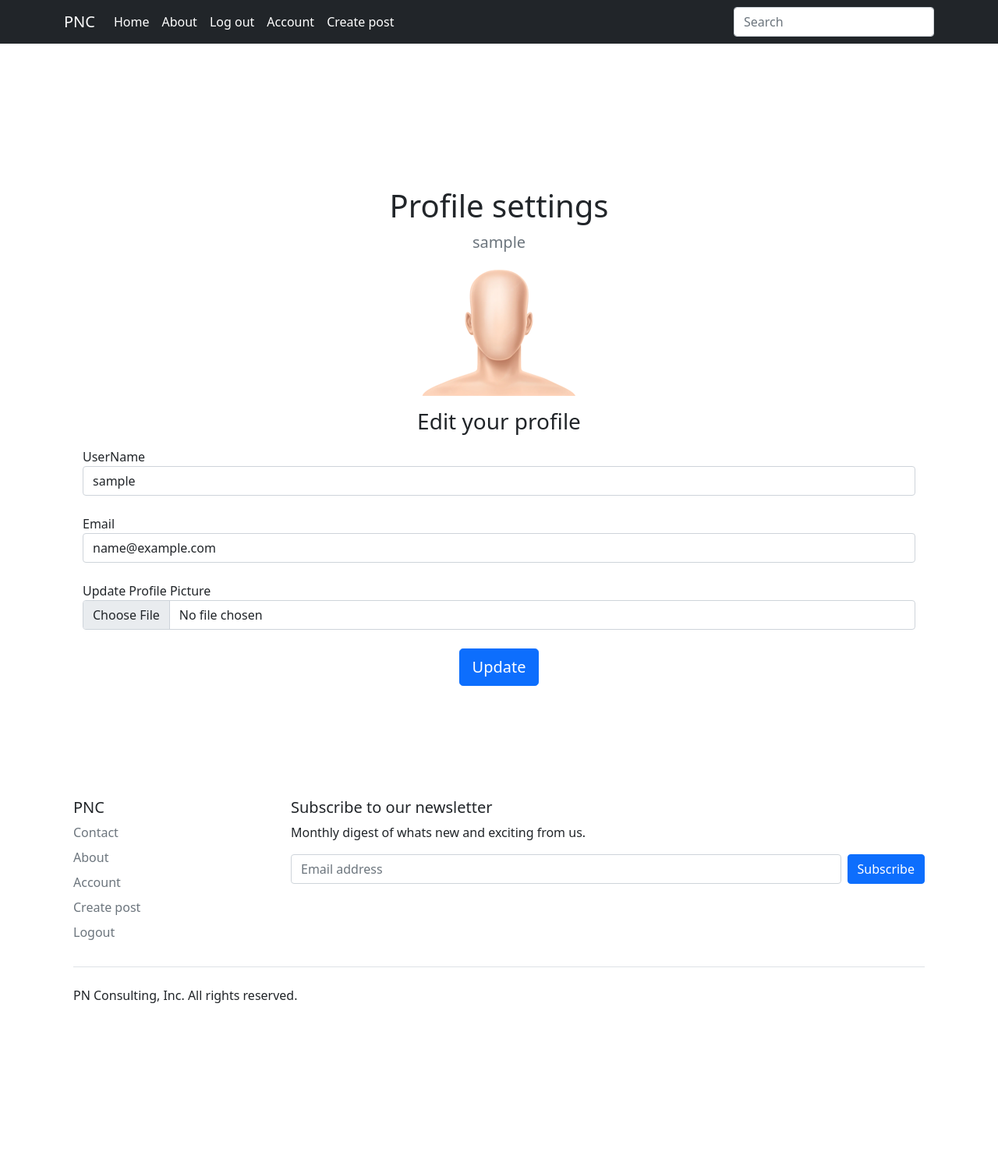
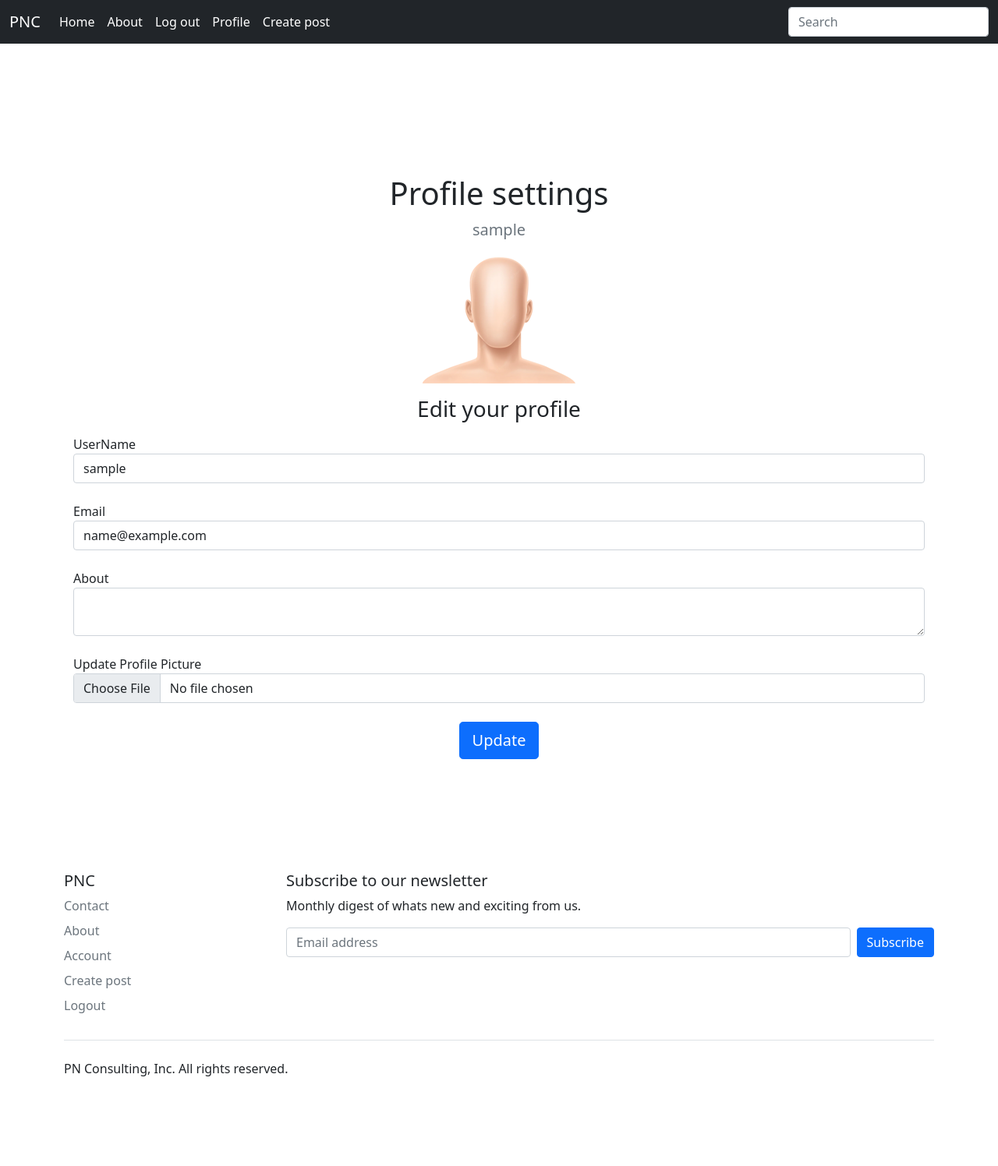
Before and after one commit to PeteRNis/pnconsulting, a Flask app: page /account in a window 1280 px wide. Shown: the whole page at 78% size. Before the commit the page ends 1287 px from the top, so only its background shows below. Run offline with Flask 2, Linux system fonts and the light colour scheme; the visitor is signed in with stand-in values (Sample User, id 1); data comes from the database, SQL or seed files in the repository; some libraries are stand-ins or nearby versions.

Commit message:
make it better

```diff
--- a/project_1/__init__.py
+++ b/project_1/__init__.py
@@ -38,10 +38,10 @@ basedir =os.path.abspath(os.path.dirname(__file__))
 #app.config['SQLALCHEMY_DATABASE_URI'] = 'sqlite:///'+os.path.join(basedir,'data.sqlite'
 
 # New mysql database
-#app.config['SQLALCHEMY_DATABASE_URI'] = 'mysql+pymysql://root:Kode0487@localhost/our_users'
+app.config['SQLALCHEMY_DATABASE_URI'] = 'mysql+pymysql://root:Kode0487@localhost/our_users'
 
 # Postgresql database
-app.config['SQLALCHEMY_DATABASE_URI'] = 'postgres://sreissxshvxcbf:d7ca323d5c5686fb81f45760a4508a915d15481f063b6b5176b62efcac1cf835@ec2-52-44-209-165.compute-1.amazonaws.com:5432/d848o6thcpbhhi'
+#app.config['SQLALCHEMY_DATABASE_URI'] = 'postgres://sreissxshvxcbf:d7ca323d5c5686fb81f45760a4508a915d15481f063b6b5176b62efcac1cf835@ec2-52-44-209-165.compute-1.amazonaws.com:5432/d848o6thcpbhhi'
 
 app.config['SQLALCHEMY_TRACK_MODIFICATIONS'] = False
 
--- a/project_1/models.py
+++ b/project_1/models.py
@@ -30,6 +30,7 @@ class User(db.Model, UserMixin):
     profile_image = db.Column(db.String(64), nullable=False, default='3.PNG')
     email = db.Column(db.String(64), unique=True, index=True)
     username = db.Column(db.String(64), unique=True, index=True)
+    about_author = db.Column(db.Text(120), nullable = True)
     password_hash = db.Column(db.String(128))
 
 
--- a/project_1/templates/account.html
+++ b/project_1/templates/account.html
@@ -24,6 +24,11 @@
         </div>
         <br>
         <div align = "left" class="form-group">
+          {{form.about_author.label(class = 'form-group')}}
+          {{form.about_author(class="form-control")}}
+        </div>
+        <br>
+        <div align = "left" class="form-group">
           {{form.picture.label(class = 'form-group')}}
           {{form.picture(class="form-control")}}
         </div>
--- a/project_1/templates/base.html
+++ b/project_1/templates/base.html
@@ -14,7 +14,7 @@
       <nav class="navbar navbar-expand-lg navbar-dark bg-dark">
 
     <!-- Navbar content -->
-    <div class="container">
+    <div class="container-fluid">
     <a class="navbar-brand" href="{{ url_for('core.index')}}">PNC</a>
 
     <button class="navbar-toggler" type="button" data-bs-toggle="collapse" data-bs-target="#navbarNavDropdown" aria-controls="navbarNavDropdown" aria-expanded="false" aria-label="Toggle navigation">
@@ -33,7 +33,7 @@
           <a class="nav-link active" href="{{url_for('users.logout')}}">Log out</a>
         </li>
         <li class="nav-item">
-          <a class="nav-link active" href="{{url_for('users.account')}}">Account</a>
+          <a class="nav-link active" href="{{url_for('users.user_posts', username=current_user.username)}}">Profile</a>
         </li>
         <li class="nav-item">
           <a class="nav-link active" href="{{url_for('blog_posts.create_post')}}">Create post</a>
@@ -69,7 +69,7 @@
 <br>
 <br>
 
-<div class="container py-3">
+<div class="container-fluid">
 
 <main>
 
--- a/project_1/templates/create_post.html
+++ b/project_1/templates/create_post.html
@@ -32,7 +32,8 @@
       </div>
     </form>
     {{ ckeditor.load() }}
- {{ ckeditor.config(name='text') }}
+ {{ ckeditor.config(custom_config="uiColor: '#FFFFFF'", name='text') }}
+
 
   </div>
 </section>
--- a/project_1/templates/index.html
+++ b/project_1/templates/index.html
@@ -59,7 +59,7 @@
 
           <div class="col">
             <div class="card shadow-sm">
-              <img src="" class="bd-placeholder-img card-img-top" width="100%" height="250" xmlns="http://www.w3.org/2000/svg" role="img" aria-label="Placeholder: صورة مصغرة" preserveAspectRatio="xMidYMid slice" focusable="false"><title>Placeholder</title><rect width="100%" height="100%" fill="#55595c"/>
+              <img align='center' src="{{ url_for('static', filename='profile_pics/' + post.author.profile_image) }}" height = "100%" width="100%">
               <div class="card-body">
                 <h4><a class="card-title" href="  {{ url_for('blog_posts.blog_post', blog_post_id=post.id) }}">{{ post.title }}</a></h4> <br>
                 <p><a class = 'text-muted' href="{{ url_for('users.user_posts', username=post.author.username) }}">By: {{ post.author.username }}</a> </p> <br>
--- a/project_1/templates/info.html
+++ b/project_1/templates/info.html
@@ -5,7 +5,7 @@
   <div class="row py-lg-5">
     <div class="col-lg-6 col-md-8 mx-auto">
       <h1 class="fw-light">About</h1>
-      <p class="lead text-muted">This website is built in an attempt to showcase my skills. I have used a different programming langueges to create a platform, where i can express my knowledge about tech.</p>
+      <p class="lead text-muted">This website is built in an attempt to showcase my skills. I have used different programming langueges to create a platform, where i can express my knowledge about tech.</p>
       <p>
         <a href="{{url_for('users.login')}}" class="btn btn-primary my-2">Get started</a>
         <a href="{{url_for('users.register')}}" class="btn btn-secondary my-2">Login</a>
--- a/project_1/users/forms.py
+++ b/project_1/users/forms.py
@@ -7,7 +7,7 @@
 
 # Imports related to Forms
 from flask_wtf import FlaskForm
-from wtforms import StringField, PasswordField, SubmitField
+from wtforms import StringField, PasswordField, SubmitField, TextAreaField
 from wtforms.validators import DataRequired, Email, EqualTo
 from wtforms import ValidationError
 from flask_wtf.file import FileField, FileAllowed
@@ -46,5 +46,6 @@ class RegistrationForm(FlaskForm):
 class UpdateUserForm(FlaskForm):
     email = StringField('Email', validators=[DataRequired(), Email()])
     username = StringField('UserName', validators=[DataRequired()])
+    about_author = TextAreaField('About')
     picture = FileField('Update Profile Picture', validators=[FileAllowed(['jpg','png'])])
     submit = SubmitField('Update')
--- a/project_1/users/views.py
+++ b/project_1/users/views.py
@@ -101,6 +101,7 @@ def account():
 
         current_user.username = form.username.data
         current_user.email = form.email.data
+        current_user.about_author = form.about_author.data
         db.session.commit()
         flash('Your account has been updated')
         return redirect(url_for('users.account'))
@@ -108,6 +109,7 @@ def account():
     elif request.method =='GET':
         form.username.data = current_user.username
         form.email.data = current_user.email
+        form.about_author.data = current_user.about_author
 
     profile_image = url_for('static', filename='profile_pics/'+current_user.profile_image)
     return render_template('account.html', profile_image=profile_image, form=form)
```
Also changed, not shown: migrations/versions/b641bce996c9_.py (added, +28 -0 lines), project_1/templates/user_blog_posts.html (+41 -25 lines), project_1/static/profile_pics/Peter Ravnborg Nissen.jpg (added), project_1/static/profile_pics/Peter Ravnborg Nissen.png (added).
